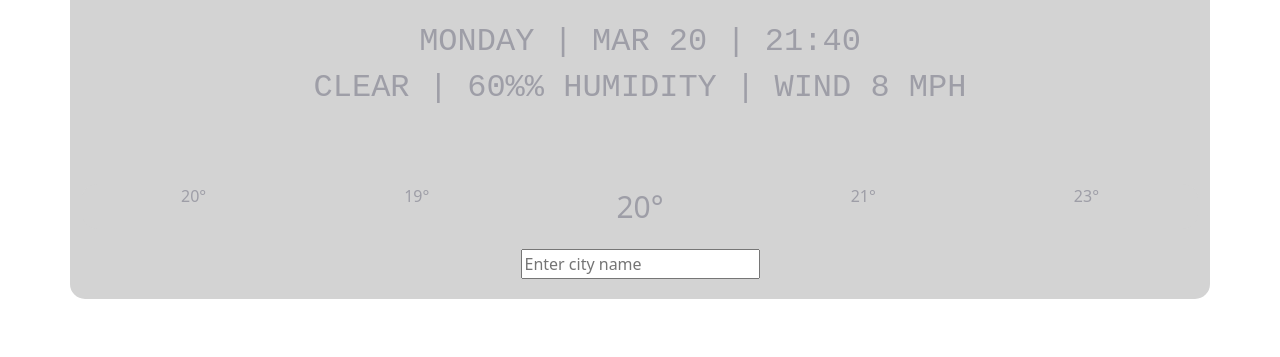
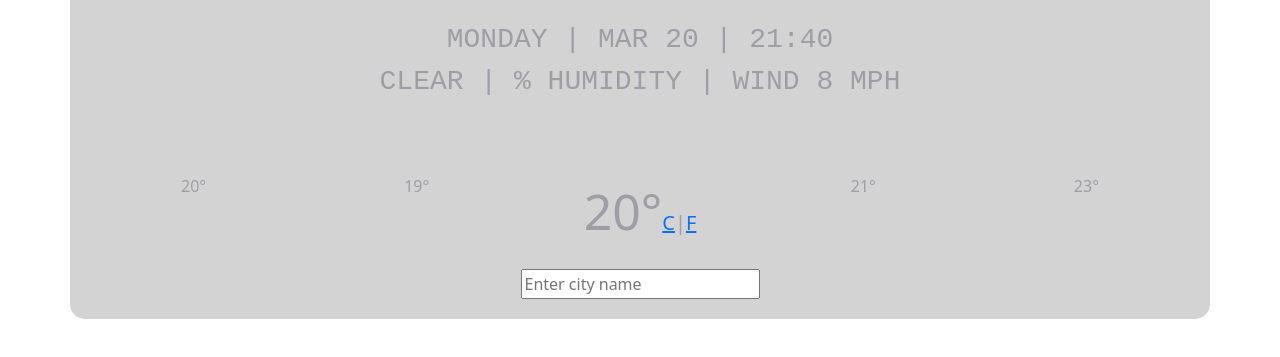
Before and after one commit to Ruthe077/Vanilla-Weather-App, a plain HTML site: page index.html in a window 1280 px wide. Shown: the part 65-422 px from the top of the page. Drawn offline with nearby package versions, Linux system fonts and the light colour scheme.

Commit message:
updated wind and celcius/fahrenheit

```diff
--- a/index.html
+++ b/index.html
@@ -20,21 +20,21 @@
       <img src="#" id="icon">
       </div>
       <h1 id="city"></h1>
-      <h2 id="row-one">
+      <h3 id="row-one">
         <span id="day">MONDAY</span> | <span id="date">MAR 20</span> |
         <span id="time">2:44</span>
-      </h2>
-      <h2 id="row-two">
+      </h3>
+      <h3 id="row-two">
         <span id="description">CLEAR</span> |
-        <span id="humidity">60%</span>% HUMIDITY | WIND <span id="wind">8</span> MPH
-      </h2>
+        <span id="humidity"></span>% HUMIDITY | WIND <span id="wind">8</span> MPH
+      </h3>
       <br />
       <br />
       <div class="container text-center">
         <div class="row">
           <div class="col" id="day-one">20°</div>
           <div class="col" id="day-two">19°</div>
-          <div class="col" id="current-day">20°</div>
+          <div class="col" id="current-day"><span id="temp">20°</span><span id="unit"><a href="#" id="celcius">C</a>|<a href="#">F</a></span></div>
           <div class="col" id="day-four">21°</div>
           <div class="col" id="day-five">23°</div>
         </div>
--- a/src/script.js
+++ b/src/script.js
@@ -37,7 +37,7 @@ function getTemp(response) {
   let humidity = document.querySelector("#humidity")
   let location = document.querySelector("#city");
   let city = response.data.city;
-  let cityTemp = document.querySelector("#current-day");
+  let cityTemp = document.querySelector("#temp");
   let condition = document.querySelector("#description");
   let wind = document.querySelector("#wind");
   let icon = document.querySelector("#icon");
--- a/src/styles.css
+++ b/src/styles.css
@@ -2,9 +2,10 @@ h1 {
     text-align: center;
 }
 
-h2 {
+h3 {
     text-align: center;
     font-family: monospace;
+
 }
 body {
     display: block;
@@ -23,8 +24,8 @@ body {
 }
 
 #current-day {
-    font-size: 30px;
-    font-style: bold;
+    font-size: 50px;
+    font-display: strong;
 }
 
 #city-search {
@@ -41,3 +42,12 @@ body {
     text-align: center;
     font-size: 40px;
 }
+#unit {
+    font-size: 20px;
+    margin-bottom: 10px;
+}
+#celcius.active {
+    color:#9e9ea7;
+    text-decoration: none;
+    cursor: pointer;
+}
```
